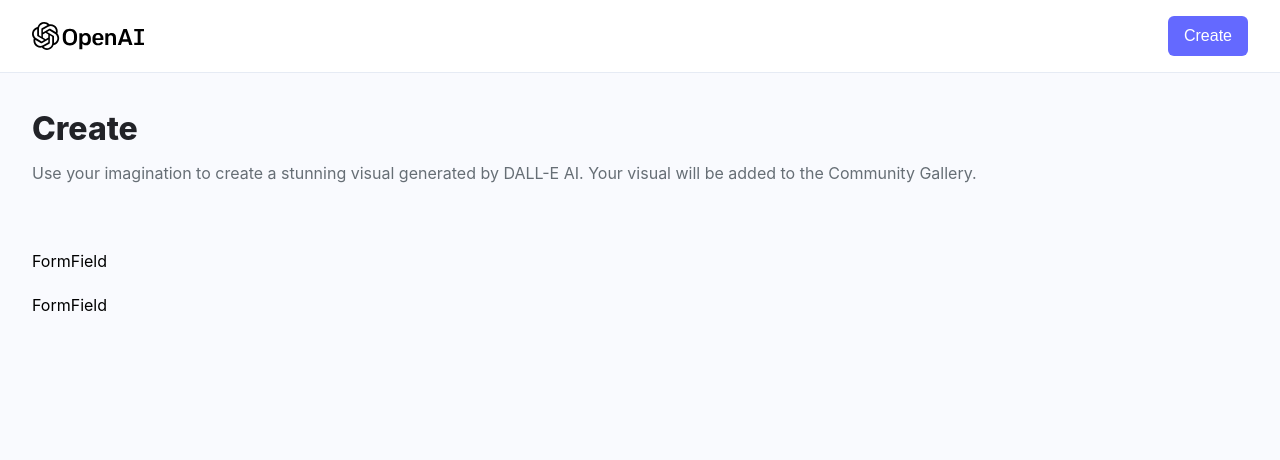
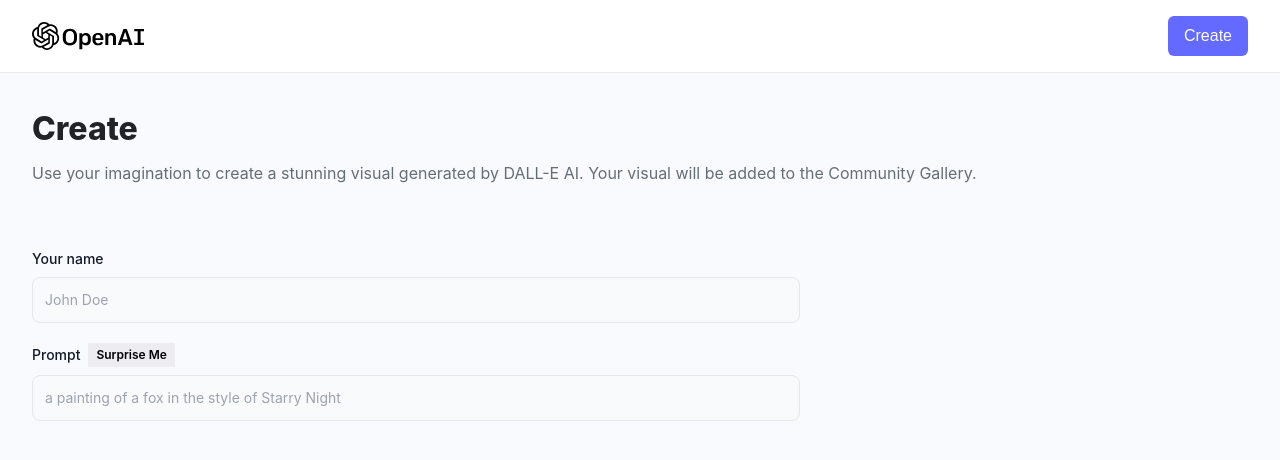
Before and after one commit to leah-choco/AI-Image-Generator, a React (Vite) app in the folder client/: page /create-post in a window 1280 px wide. Shown: the top 460 px of the page. Built offline with nearby package versions, Linux system fonts and the light colour scheme; a web font is replaced by a local one.

Commit message:
Adding the FormField component code, rendering without the handleChange

```diff
--- a/client/src/components/FormField.jsx
+++ b/client/src/components/FormField.jsx
@@ -1,8 +1,36 @@
 import React from 'react'
 
-const FormField = () => {
+const FormField = ({ LabelName, type, name, placeholder, value, handleChnage, isSurpriseMe, handleSurpriseMe}) => {
   return (
-    <div>FormField</div>
+    <div>
+      <div className='flex items-center gap-2 mb-2'>
+        <label
+          htmlFor={name}
+          className='block text-sm font-medium text-gray-900'
+        >
+          {LabelName}
+        </label>
+        { isSurpriseMe && (
+          <button
+            type='button'
+            onClick={handleSurpriseMe}
+            className='font-semibold text-xs bg-[#ECECF1] py-1 px-2 rounded=[5px] text-black '
+          >
+            Surprise Me
+          </button>
+        )}
+      </div>
+       <input
+        type={type}
+        id={name}
+        name={name}
+        placeholder={placeholder}
+        value={value}
+        //onChange={handleChange}
+        required
+        className='bg-gray-50 border sborder-gray-300 text-gray-900 text-sm rounded-lg focus:ring-[#4649ff] focus:border-[#4649ff] outline-none block w-full p-3'
+      />
+    </div>
   )
 }
 
```
